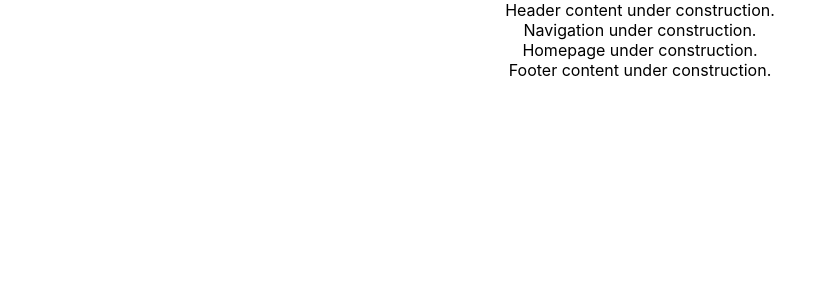
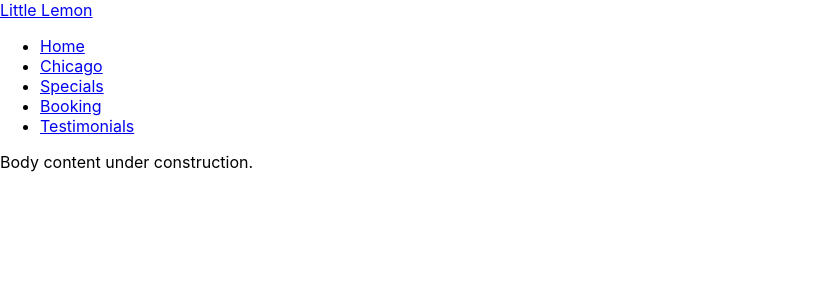
Before and after one commit to dipeshsoni88/little-lemon, a React (Create React App) app: page /chicago in a window 1280 px wide. Shown: the top 300 px of the page, without its empty margins (0-836 px from the left). Built offline with nearby package versions, Linux system fonts and the light colour scheme.

Commit message:
Components added

```diff
--- a/package.json
+++ b/package.json
@@ -9,7 +9,7 @@
     "@testing-library/user-event": "^13.5.0",
     "react": "^19.2.0",
     "react-dom": "^19.2.0",
-    "react-scripts": "5.0.1",
+    "react-router-dom": "^7.9.6",
     "web-vitals": "^2.1.4"
   },
   "scripts": {
@@ -35,5 +35,8 @@
       "last 1 firefox version",
       "last 1 safari version"
     ]
+  },
+  "devDependencies": {
+    "react-scripts": "^5.0.1"
   }
 }
--- a/src/App.js
+++ b/src/App.js
@@ -1,18 +1,13 @@
+import React from 'react';
+import Nav from './Nav';
+import Main from './Main';
 import './App.css';
-import Header from './Header.js';
-import Nav from './Nav.js';
-import Main from './Main.js';
-import Footer from './Footer.js';
 
-function App() {
+export default function App() {
   return (
-    <div className="App">
-        <Header></Header>
-        <Nav></Nav>
-        <Main></Main>
-        <Footer></Footer>
-    </div>
+    <>
+      <Nav />
+      <Main />
+    </>
   );
 }
-
-export default App;
--- /dev/null
+++ b/src/BookingPage.js
@@ -0,0 +1,11 @@
+import './App.css';
+
+function Main() {
+  return (
+    <main className="Main">
+        Homepage under construction.
+    </main>
+  );
+}
+
+export default Main;
--- /dev/null
+++ b/src/Chicago.js
@@ -0,0 +1,11 @@
+import './App.css';
+
+function Main() {
+  return (
+    <main className="Main">
+        Body content under construction.
+    </main>
+  );
+}
+
+export default Main;
--- a/src/Footer.js
+++ /dev/null
@@ -1,11 +0,0 @@
-import './App.css';
-
-function Footer() {
-  return (
-    <footer className="App">
-        Footer content under construction.
-    </footer>
-  );
-}
-
-export default Footer;
--- a/src/Header.js
+++ /dev/null
@@ -1,11 +0,0 @@
-import './App.css';
-
-function Header() {
-  return (
-    <header className="App">
-        Header content under construction.
-    </header>
-  );
-}
-
-export default Header;
--- /dev/null
+++ b/src/HomePage.js
@@ -0,0 +1,11 @@
+import './App.css';
+
+function Main() {
+  return (
+    <main className="Main">
+        Homepage under construction.
+    </main>
+  );
+}
+
+export default Main;
--- a/src/Main.js
+++ b/src/Main.js
@@ -1,11 +1,23 @@
 import './App.css';
+import React from 'react';
+import { Routes, Route } from 'react-router-dom';
+import HomePage from './HomePage';
+import Chicago from './Chicago';
+import BookingPage from './BookingPage';
+import Specials from './Specials';
+import Testimonials from './Testimonials';
 
-function Main() {
+export default function Main() {
   return (
-    <main className="Main">
-        Homepage under construction.
+    <main>
+      <Routes>
+        <Route path="/" element={<HomePage />} />
+        <Route path="/chicago" element={<Chicago />} />
+        <Route path="/specials" element={<Specials />} />
+        <Route path="/booking" element={<BookingPage />} />
+        <Route path="/testimonials" element={<Testimonials />} />
+        <Route path="*" element={<HomePage />} />
+      </Routes>
     </main>
   );
 }
-
-export default Main;
--- a/src/Nav.js
+++ b/src/Nav.js
@@ -1,11 +1,20 @@
 import './App.css';
+import React from 'react';
+import { Link } from 'react-router-dom';
 
-function Nav() {
+export default function Nav() {
   return (
-    <nav className="App">
-        Navigation under construction.
+    <nav className="nav">
+      <div className="nav-left">
+        <Link to="/" className="logo">Little Lemon</Link>
+      </div>
+      <ul className="nav-links">
+        <li><Link to="/">Home</Link></li>
+        <li><Link to="/chicago">Chicago</Link></li>
+        <li><Link to="/specials">Specials</Link></li>
+        <li><Link to="/booking">Booking</Link></li>
+        <li><Link to="/testimonials">Testimonials</Link></li>
+      </ul>
     </nav>
   );
 }
-
-export default Nav;
--- /dev/null
+++ b/src/Specials.js
@@ -0,0 +1,11 @@
+import './App.css';
+
+function Main() {
+  return (
+    <main className="Main">
+        Homepage under construction.
+    </main>
+  );
+}
+
+export default Main;
--- /dev/null
+++ b/src/Testimonials.js
@@ -0,0 +1,11 @@
+import './App.css';
+
+function Main() {
+  return (
+    <main className="Main">
+        Homepage under construction.
+    </main>
+  );
+}
+
+export default Main;
--- a/src/index.js
+++ b/src/index.js
@@ -1,5 +1,6 @@
 import React from 'react';
 import ReactDOM from 'react-dom/client';
+import { BrowserRouter } from 'react-router-dom';
 import './index.css';
 import App from './App';
 import reportWebVitals from './reportWebVitals';
@@ -7,10 +8,13 @@ import reportWebVitals from './reportWebVitals';
 const root = ReactDOM.createRoot(document.getElementById('root'));
 root.render(
   <React.StrictMode>
-    <App />
+    <BrowserRouter>
+      <App />
+    </BrowserRouter>
   </React.StrictMode>
 );
 
+// If you already have BrowserRouter in App, keep only one wrapper.
 // If you want to start measuring performance in your app, pass a function
 // to log results (for example: reportWebVitals(console.log))
 // or send to an analytics endpoint. Learn more: https://bit.ly/CRA-vitals
```
Also changed, not shown: 1 other file (tests, documents, lock files or other folders).
